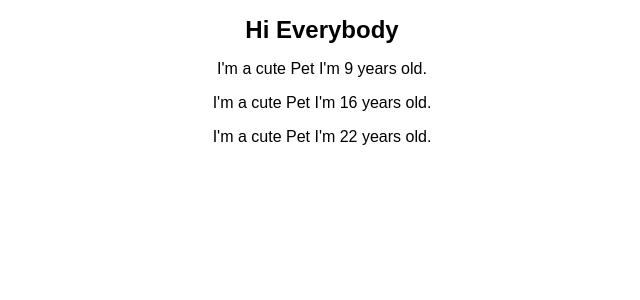
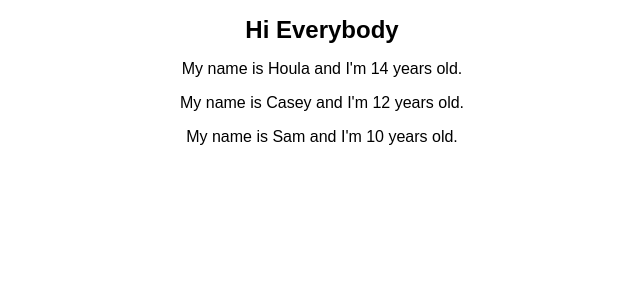
Before and after one commit to ideascomealive/cra-demo, a React (Create React App) app: page / in a window 1280 px wide. Shown: the top 300 px of the page, without its empty margins (318-958 px from the left). Built offline with nearby package versions, Linux system fonts and the light colour scheme.

Commit message:
05 introducing props

```diff
--- a/src/App.js
+++ b/src/App.js
@@ -7,9 +7,9 @@ class App extends Component {
         return (
         <div className="App">
             <h1 className="App-title">Hi Everybody</h1>
-            <Pet />
-            <Pet />
-            <Pet />
+            <Pet name="Houla" age="14" />
+            <Pet name="Casey" age="12" />
+            <Pet name="Sam" age="10">I'm a ferocious beast</Pet>
         </div>
         );
     }
--- a/src/Pet/Pet.js
+++ b/src/Pet/Pet.js
@@ -1,7 +1,7 @@
 import React from 'react';
 
-const pet = () => {
-    return <p>I'm a cute Pet I'm {Math.floor(Math.random() * 30)} years old.</p>
+const pet = (props) => {
+    return <p>My name is {props.name} and I'm {props.age} years old.</p>
 };
 
 export default pet;
```
